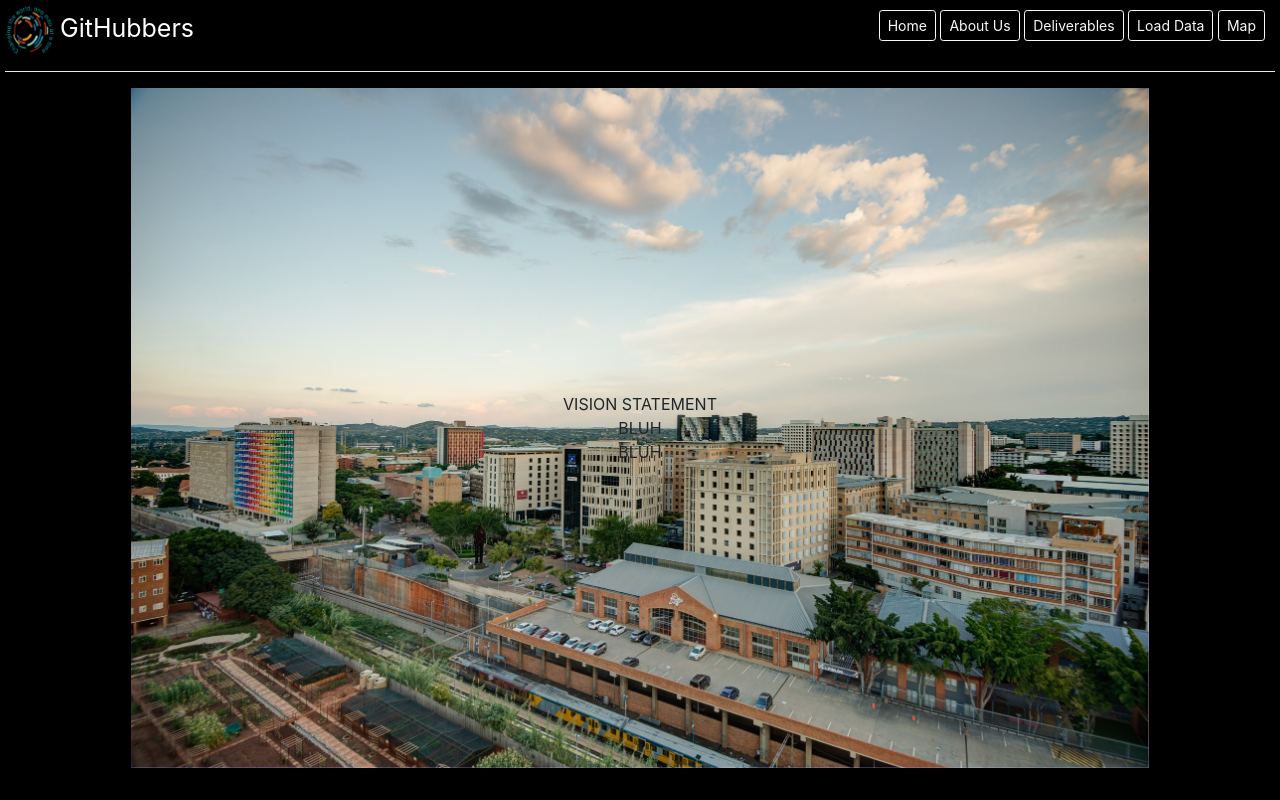
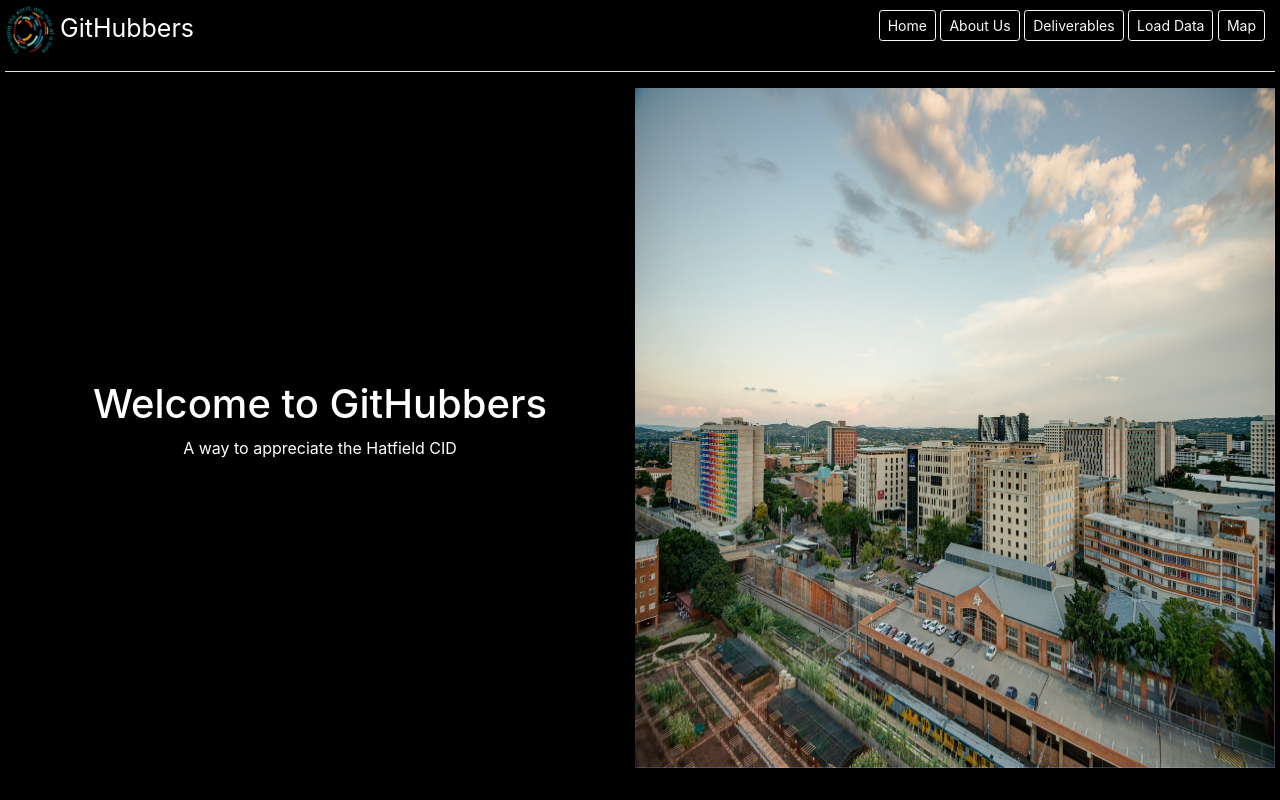
Before and after one commit to Riley-5/GMT320-web-app, a Django app: page / in a window 1280 px wide. Run offline with Django 3.2, Linux system fonts and the light colour scheme; some libraries are stand-ins or nearby versions.

Commit message:
Home page created and styled to the proposed design

```diff
--- a/perception/static/perception/styles.css
+++ b/perception/static/perception/styles.css
@@ -97,16 +97,23 @@ body {
 
 /* Home page */
 
-#home-container {
-    position: relative;
-    text-align: center;
+#hatfield-image {
+    height: 85vh;
+    width: 50vw;
 }
 
-#home-text {
-    position: absolute;
-    top: 50%;
-    left: 50%;
-    transform: translate(-50%, -50%);
+#home-image {
+    float: right;
+}
+
+#home-text-parent {
+    width: auto;
+    height: 85vh;
+    text-align: center;
+    color: white;
+    display: flex;
+    justify-content: center;
+    align-items: center;
 }
 
 /* Blog page */
--- a/perception/templates/perception/index.html
+++ b/perception/templates/perception/index.html
@@ -7,13 +7,14 @@
 
 {% block body %}
     <div id="home-container">
-        <img src="{% static 'perception/images/home_hatfield.jpg' %}" alt="Home Background" style="height: 85vh; width: auto;">
-        <div id="home-text">
-            VISION STATEMENT
-            <br>
-            BLUH
-            <br>
-            BLUH
+        <div id="home-image">
+            <img id="hatfield-image" src="{% static 'perception/images/home_hatfield.jpg' %}" alt="Home Background">
+        </div>
+        <div id="home-text-parent">
+            <div id="home-text-child">
+                <h1>Welcome to GitHubbers</h1>
+                <p>A way to appreciate the Hatfield CID</p>
+            </div>
         </div>
     </div>
 {% endblock %}
--- a/perception/views.py
+++ b/perception/views.py
@@ -23,7 +23,7 @@ def blog_two(request):
     return render(request, "perception/blog_two.html")
 
 def documents(request):
-    return render(request, "perception/documents.html")
+    return render(request, "perception/documentation.html")
 
 def contact(request):
     return render(request, "perception/contact.html")
```
Also changed, not shown: db.sqlite3.
